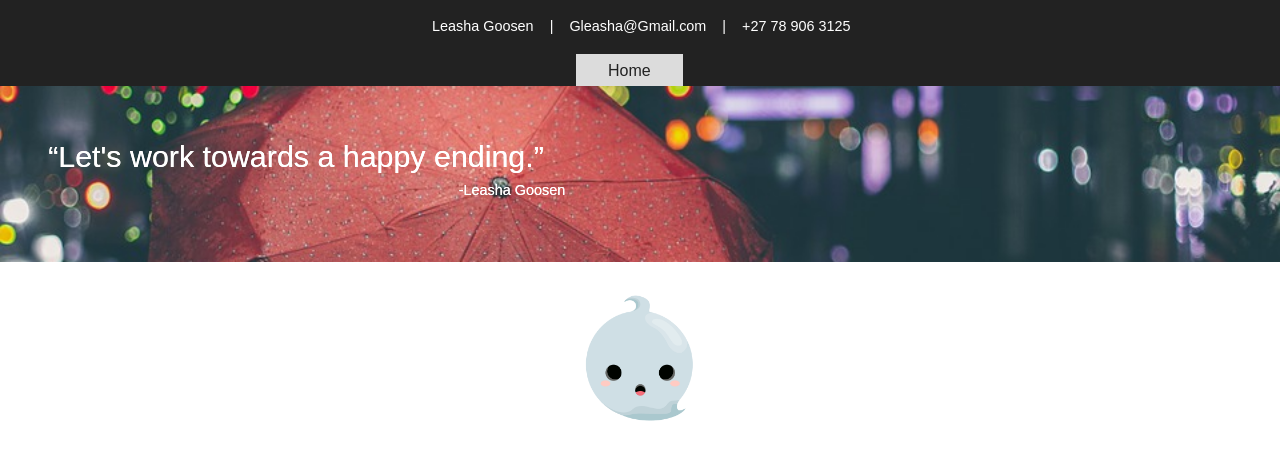
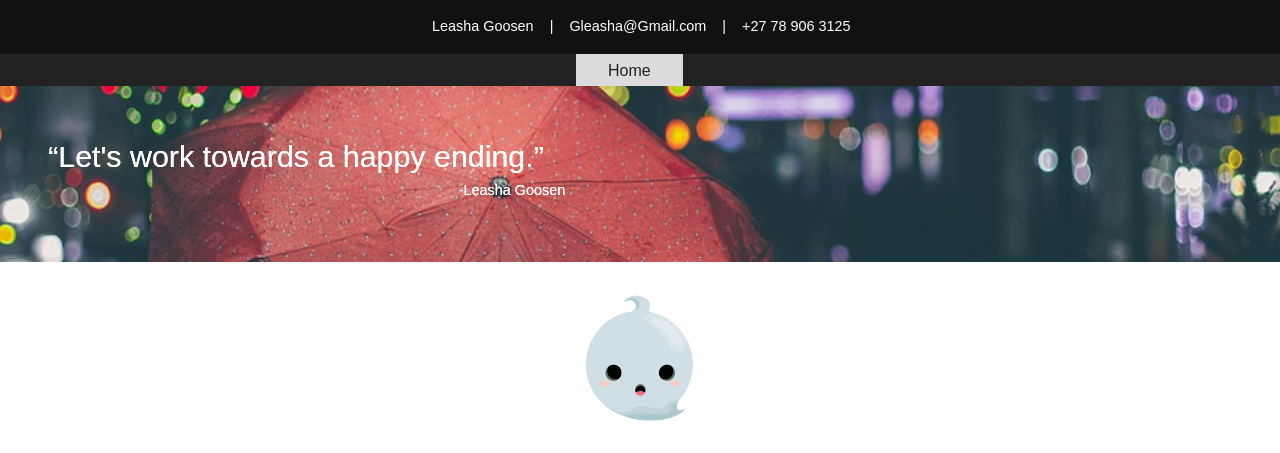
Before and after one commit to MyLeasha/LeashedLeasha, a PHP site: page / in a window 1280 px wide. Shown: the top 453 px of the page. Run offline with PHP 8.4, Linux system fonts and the light colour scheme.

Commit message:
Update styleSheet.css

```diff
--- a/app/CSS/styleSheet.css
+++ b/app/CSS/styleSheet.css
@@ -3,18 +3,18 @@ body {
     font-family: sans-serif;
 }
 head {
-    background-color: #222;
+    background-color: #111;
 }
 .contacttop {
     width: 100%;
-    background-color: #222;
+    background-color: #111;
 }
 .contacttop section {
     padding: 0.2rem;
     width:28rem;
     margin: auto;
     height: 3rem;
-    background-color: #222;
+    background-color: #111;
 }
 .contacttop p {
     display: block;
@@ -254,7 +254,7 @@ head {
     width: 100%;
 }
 #Contact{
-    background-color: #222;
+    background-color: #111;
     height: 7rem;
 }
 .contectdetails {
@@ -265,7 +265,7 @@ head {
     width:30rem;
     margin: auto;
     height: 1.2rem;
-    background-color: #222;
+    background-color: #111;
 }
 .contectdetails p {
     display: block;
```
